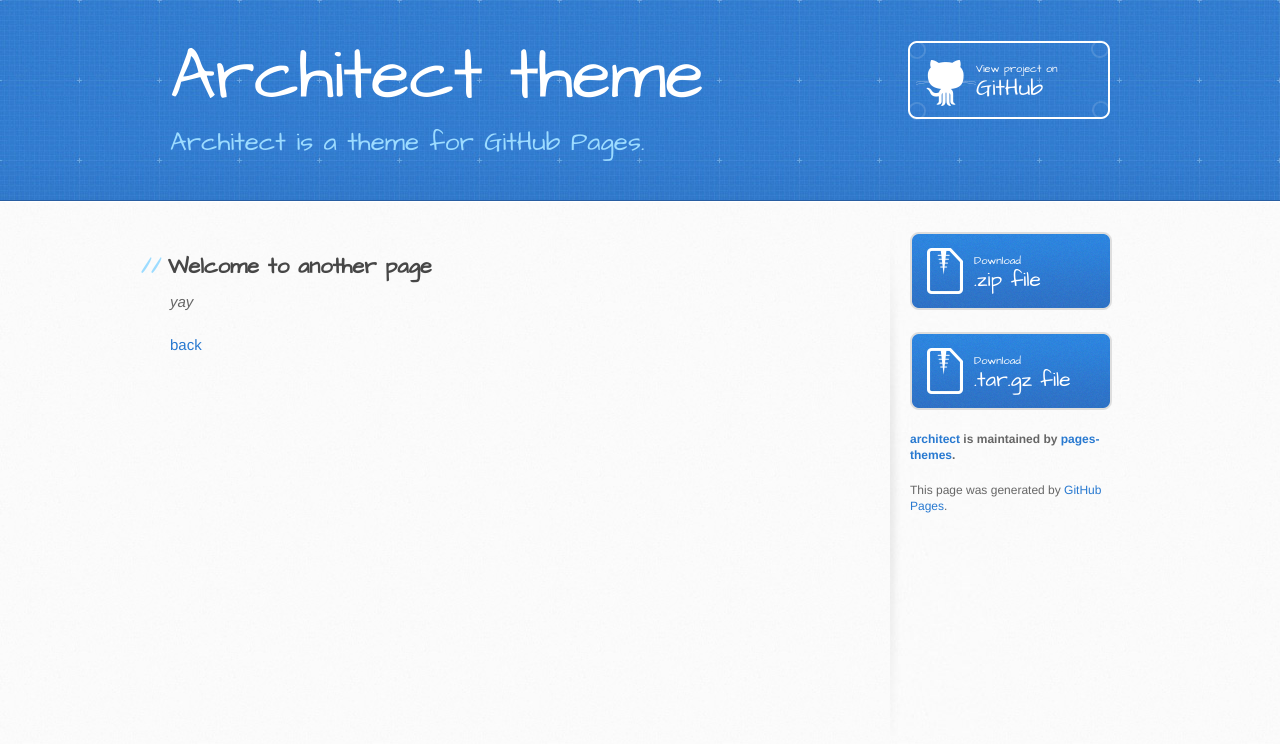
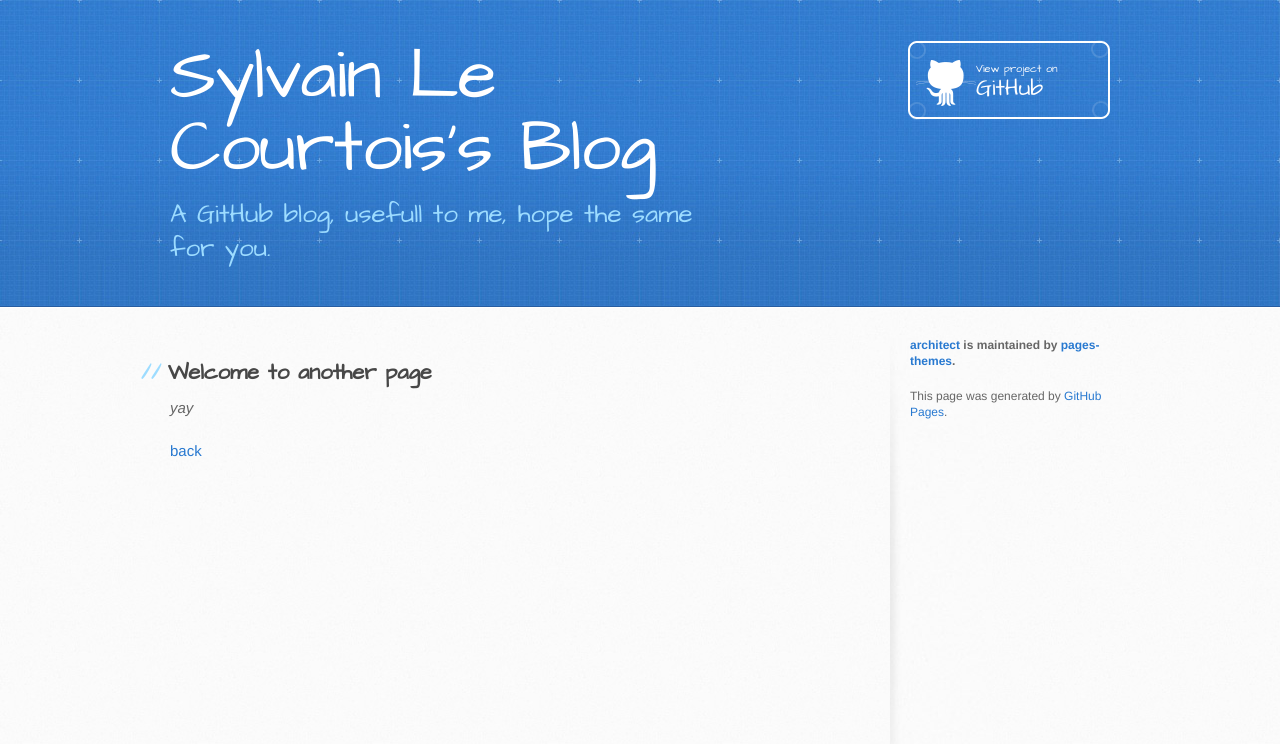
Before and after one commit to pages-themes/architect, a Jekyll site: the page built from another-page.md, in a window 1280 px wide. Shown: the top 744 px of the page. Built offline with Jekyll 4.4.1, drawn with Linux system fonts in a browser that asks for light colours; our own code applies the rules of GitHub Pages for plain Markdown files.

Commit message:
Update _config.yml

```diff
--- a/_config.yml
+++ b/_config.yml
@@ -1,5 +1,3 @@
-title: Architect theme
-description: Architect is a theme for GitHub Pages.
-show_downloads: true
-google_analytics:
+title: Sylvain Le Courtois's Blog
+description: A GitHub blog, usefull to me, hope the same for you.
 theme: jekyll-theme-architect
```
